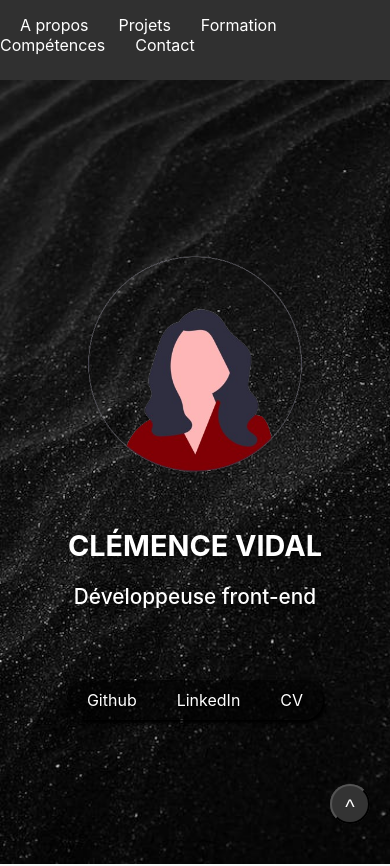
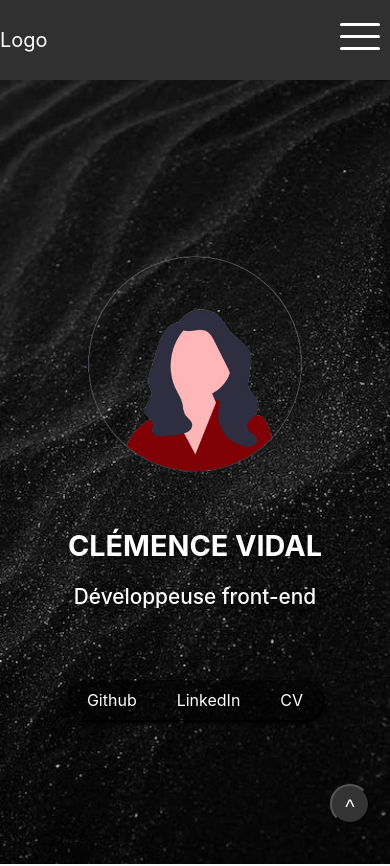
Before and after one commit to clemence-vidal/Portfolio, a React (Create React App) app: page / in a window 390 px wide. Shown: the top 866 px of the page. Built offline with nearby package versions, Linux system fonts and the light colour scheme.

Commit message:
ajout d'un menu burger pour la version mobile, petits changements graphiques pour la version mobile

```diff
--- a/src/components/Header/header.jsx
+++ b/src/components/Header/header.jsx
@@ -2,25 +2,38 @@ import React, { useState } from 'react';
 import { HashLink as Link } from 'react-router-hash-link';
 import "./header.scss"
 import logo from "../../assets/logo-portfolio.png"
-import menuIcon from "../../assets/menu-icon.svg";
 
 
 function Header() {
-    const [isMenuOpen, setIsMenuOpen] = useState(false);
+    const [showLinks, setShowLinks] = useState(false);
 
-    const toggleMenu = () => {
-        setIsMenuOpen(!isMenuOpen);
+    const handleShowLinks = () => {
+        setShowLinks(!showLinks);
     };
 
     return (
-        <nav className="navbar">
-            <div className="liens">
-                <Link to="home#a-propos">A propos</Link>
-                <Link to="home#projets">Projets</Link>
-                <Link to="home#formation">Formation</Link>
-                <Link to="home#skills">Compétences</Link>
-                <Link to="home#contact">Contact</Link>
-            </div>
+        <nav className={`navbar ${showLinks ? "show-nav" : "hide-nav"}`}>
+            <div className="logo">Logo</div>
+            <ul className="liens">
+                <li className="liens-item">
+                    <Link to="home#a-propos">A propos</Link>
+                </li>
+                <li className="liens-item">
+                    <Link to="home#projets">Projets</Link>
+                </li>
+                <li className="liens-item">
+                    <Link to="home#formation">Formation</Link>
+                </li>
+                <li className="liens-item">
+                    <Link to="home#skills">Compétences</Link>
+                </li>
+                <li className="liens-item">
+                    <Link to="home#contact">Contact</Link>
+                </li>
+            </ul>
+            <button className="burger" onClick={handleShowLinks}>
+                <span className="burger-bar"></span>
+            </button>
         </nav>
     );
 }
--- a/src/components/Header/header.scss
+++ b/src/components/Header/header.scss
@@ -2,17 +2,25 @@
 
 .navbar {
     display: flex;
-    flex-direction: row-reverse;
-    justify-content: space-between;
+    // flex-wrap: wrap;
+    align-items: center;
+    width: 100%;
     height: 60px;
     background-color: #303030;
-    // font-size: 1.25em;
+    color: white;
+    justify-content: space-between;
+    font-size: 1.25em;
     .liens {
-        padding-top: 15px;
+        display: flex;
+        list-style: none;
+        // list-style: none;
+        // padding: 0;
+        // margin: 0;
+        // padding-top: 15px;
         a {
+            padding: 0 0.3rem;
+            color: inherit;
             position: relative;
-            font-size: 1.25em;
-            color: white;
             padding: 0 50px;
             text-decoration: none;
             &::before{
@@ -27,8 +35,15 @@
             &:hover::before {
                 width: 25%;
             }
-
         }
+    }
+    .burger {
+        width: 40px;
+        height: 40px;
+        background: transparent;
+        border: none;
+        color: inherit;
+        display: none;
     }
 }
 
@@ -36,17 +51,80 @@
     .navbar {
         height: 80px;
         .liens {
+            flex-direction: column;
+            justify-content: center;
+            position: fixed;
+            align-items: center;
+            right: -100vw;
+            top: 0;
+            height: 50vh;
+            padding: 2rem;
+            background-color: #303030;
+            visibility: hidden;
+            margin: 0;
+            border-bottom-left-radius: 50px;
             a{
-                font-size: 1em;
-                padding: 0 10px 0 20px;
+                display: block;
+                padding: 1.5rem 1.5rem 5px 1.5rem;
+                font-size: 5vw;
+                // font-size: 1em;
+                // padding: 0 10px 0 20px;
             }
         }
-        // .liens {
-        //     padding-top: 18px;
-        //     a{
-        //         font-size: 1em;
-        //         padding: 0 10px 0 20px;
-        //     }
-        // }
+        .burger {
+            display: block;
+            position: fixed;
+            top: 1rem;
+            right: 1rem;
+            .burger-bar,
+            .burger-bar::before,
+            .burger-bar::after {
+                display: block;
+                width: 40px;
+                height: 3px;
+                position: relative;
+                border-radius: 3px;
+                background: white;
+                transition: all 0.5s ease-in-out;
+            }
+            .burger-bar::before,
+            .burger-bar::after {
+                content: "";
+                position: absolute;
+                left: 0;
+            }
+            .burger-bar::before {
+                transform: translateY(-12px);
+
+            }
+            .burger-bar::after {
+                transform: translateY(12px);
+            }
+        }
+        .burger:hover {
+            cursor: pointer;
+        }
+        &.show-nav .liens {
+            right: 0;
+            width: 50vw;
+            visibility: visible;
+        }
+        &.show-nav .burger-bar {
+            background: transparent;
+            width: 0;
+        }
+        &.show-nav .burger-bar::before {
+            transform: rotate(45deg);
+        }
+        &.show-nav .burger-bar::after {
+            transform: rotate(-45deg);
+        }
+
+
     }
+
+
+
+
+
 }
--- a/src/index.scss
+++ b/src/index.scss
@@ -10,6 +10,7 @@ body {
   -moz-osx-font-smoothing: grayscale;
 }
 
+
 code {
   font-family: source-code-pro, Menlo, Monaco, Consolas, 'Courier New',
     monospace;
--- a/src/pages/Home/home.scss
+++ b/src/pages/Home/home.scss
@@ -193,7 +193,6 @@ main {
             margin-bottom: 40px;
         }
         .contact {
-            margin: 0 20px 40px 20px;
             align-items: initial;
             .form {
                 width: auto;
```
Also changed, not shown: src/app/App.css (renamed from src/App.css).
